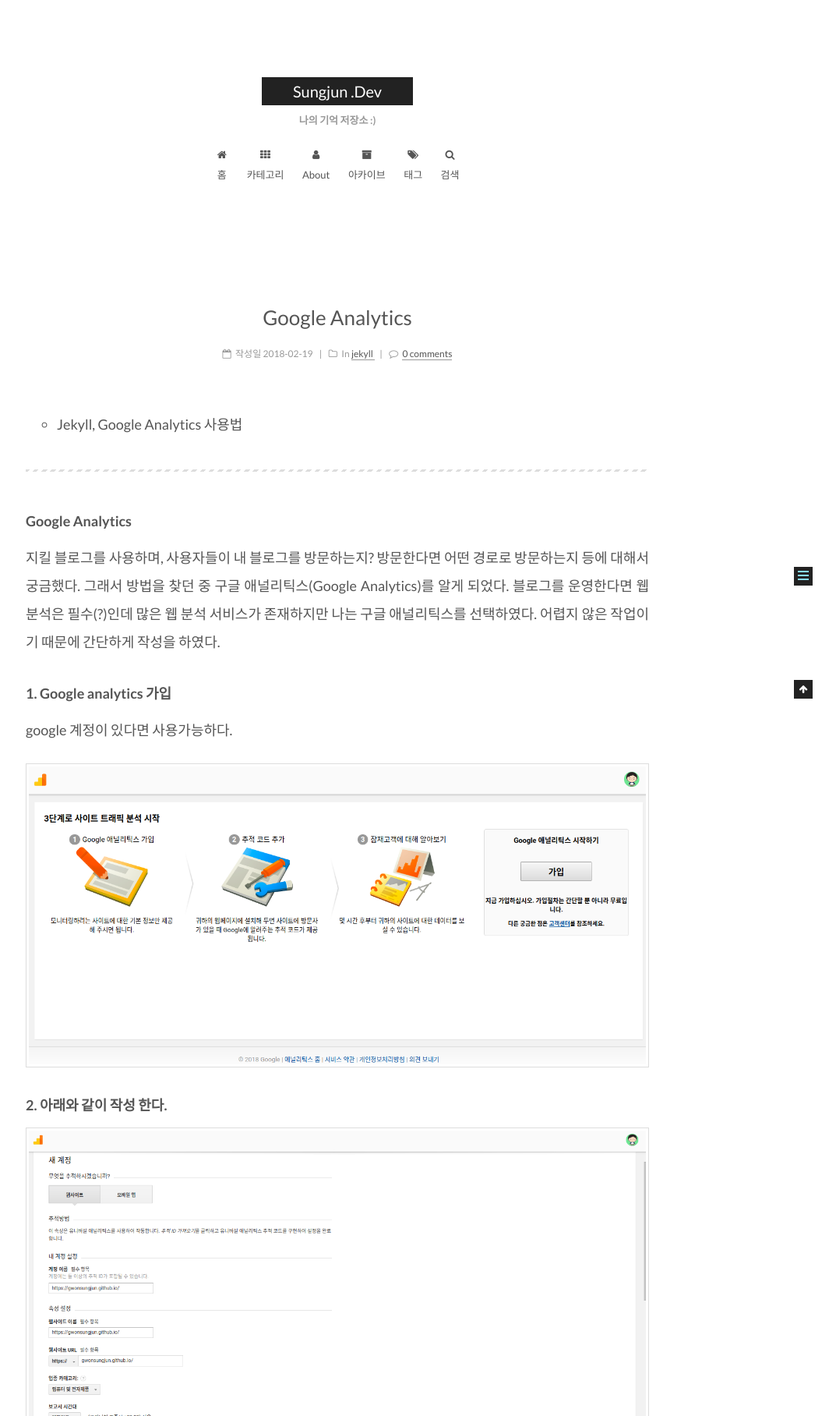
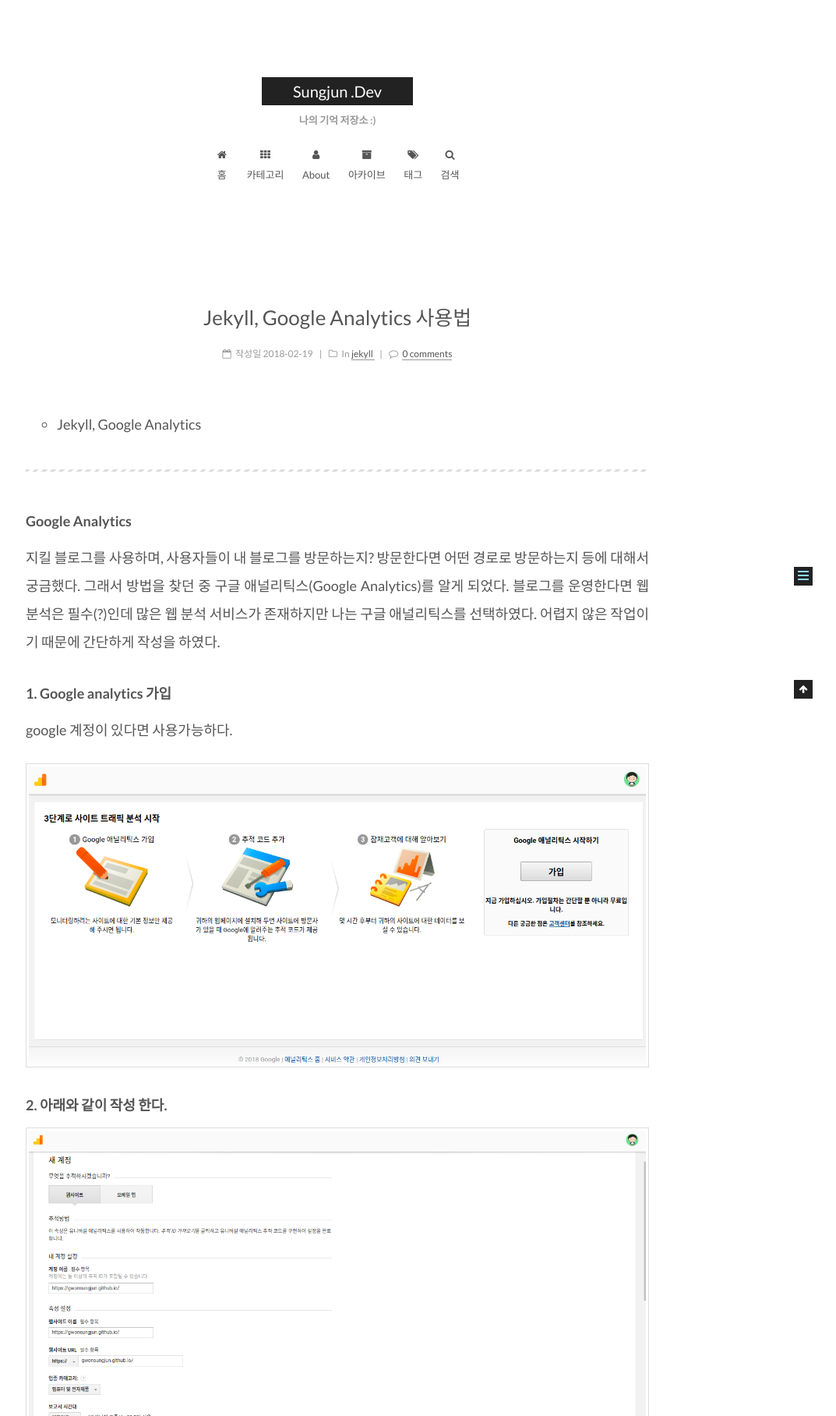
Before and after one commit to gwonsungjun/gwonsungjun.github.io, a Jekyll site: the page built from _posts/2018-02-19-googleAnalytics.md, in a window 1280 px wide, cut to the strip 104-1920 px from the top of the page. Shown: the whole strip at 78% size, without its empty margins (207-1280 px from the left). Built offline with Jekyll 4.4.1, drawn with Linux system fonts in a browser that asks for light colours; comment, search, counter and statistics services are not loaded.

Commit message:
update post

```diff
--- a/_posts/2018-02-19-googleAnalytics.md
+++ b/_posts/2018-02-19-googleAnalytics.md
@@ -1,12 +1,12 @@
 ---
-title: 'Google Analytics'
+title: 'Jekyll, Google Analytics 사용법'
 layout: post
 tags :
 - Google Analytics
 category: jekyll
 ---
 
-- Jekyll, Google Analytics 사용법
+- Jekyll, Google Analytics
 
 ---
 
```
